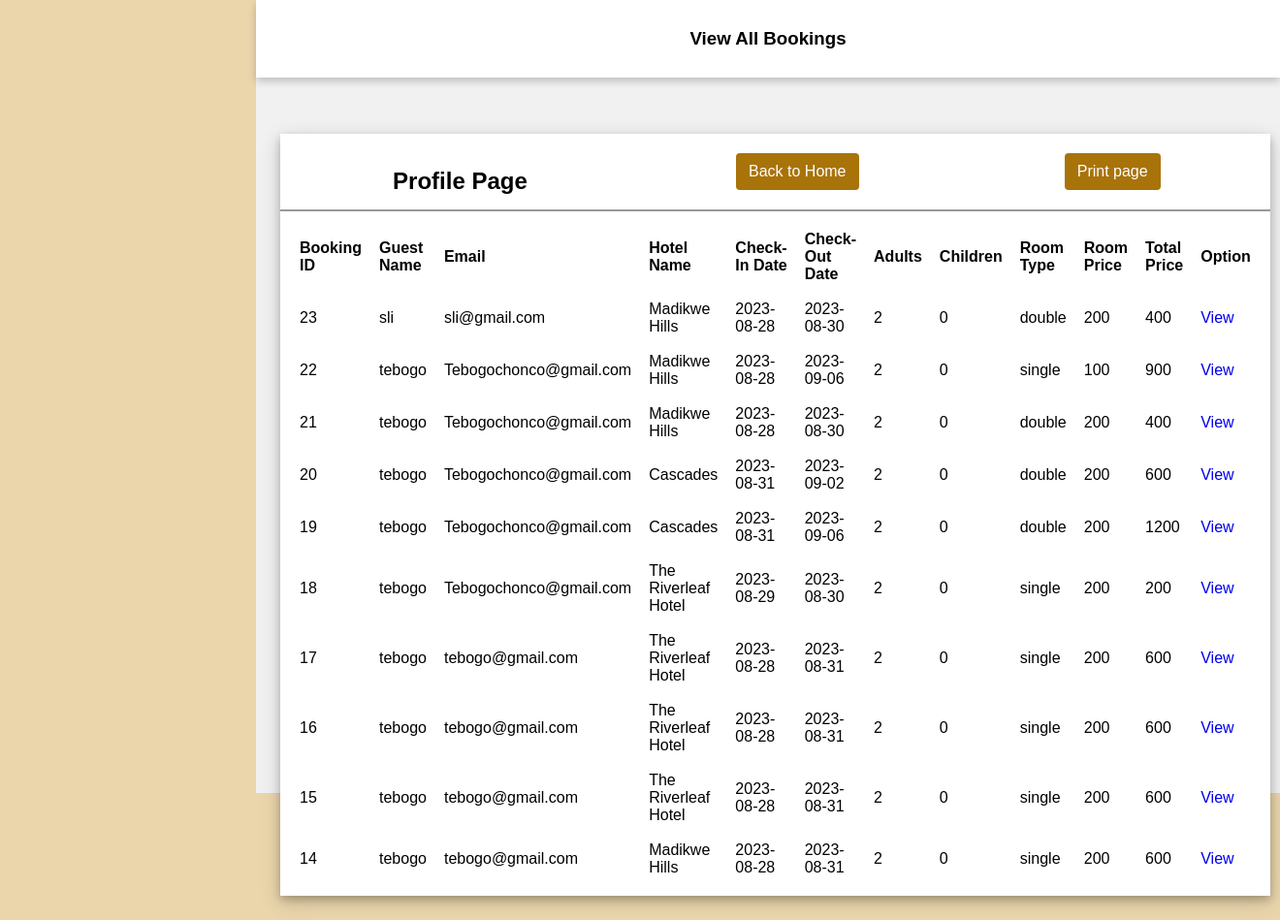
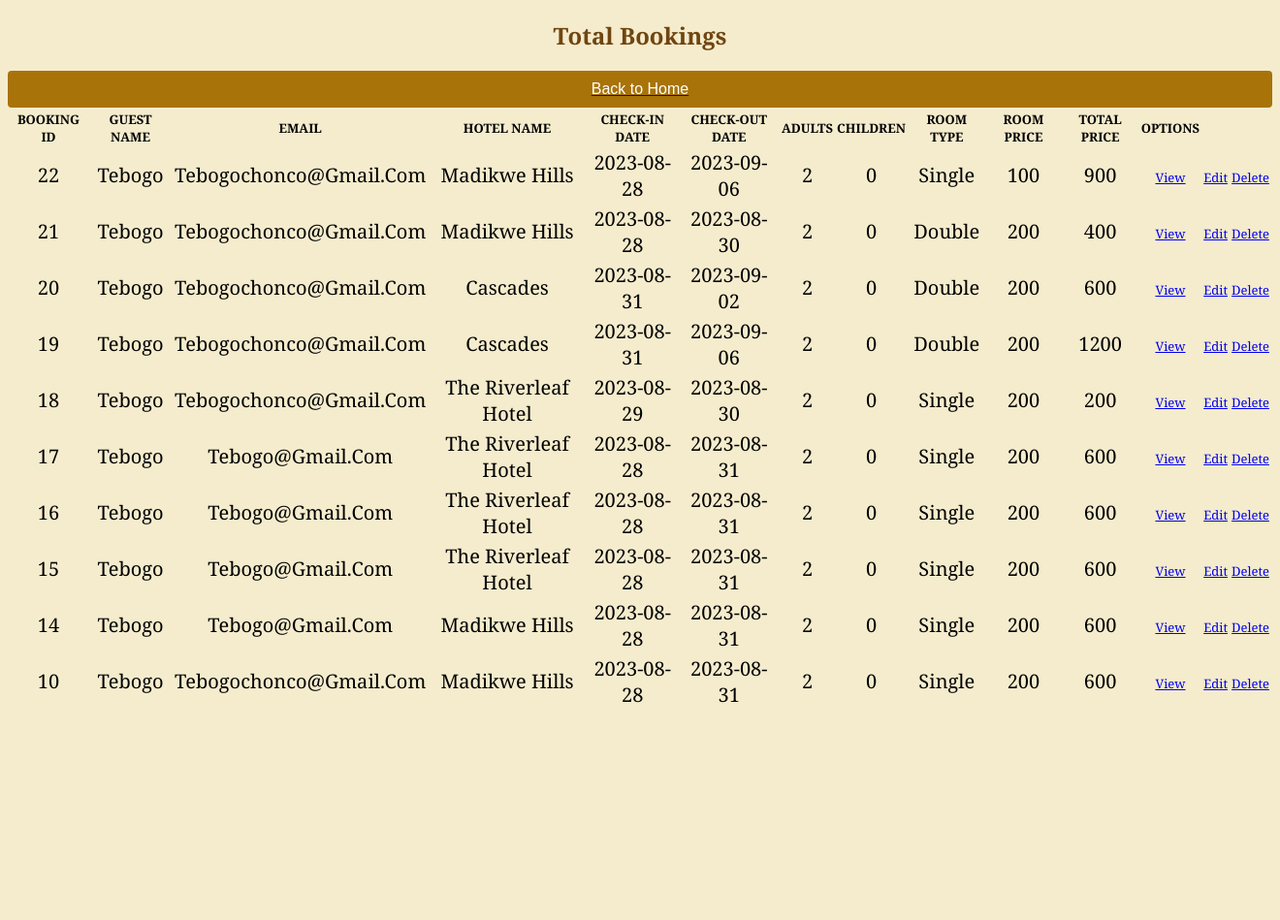
Before and after one commit to TebogoChonco/newHotelBookingApp, a PHP site: page /profile.php in a window 1320 px wide. Shown: the whole page at 97% size. After the commit the page ends 725 px from the top, so only its background shows below. Run offline with PHP 8.4, Linux system fonts and the light colour scheme; a user stored in the database is signed in; data comes from the database, SQL or seed files in the repository.

Commit message:
Profile page
Added a profile page with view bookings

```diff
--- a/includes/header.php
+++ b/includes/header.php
@@ -15,6 +15,7 @@ ini_set('display_errors', 1);
     <meta charset="UTF-8">
     <title>Hotel Booking</title>
     <link rel="stylesheet" type="text/css" href="style.css">
+    <!-- <link rel="stylesheet" type="text/css" href="Admin/hotels.css"> -->
     <link rel="stylesheet" href="https://cdnjs.cloudflare.com/ajax/libs/font-awesome/4.7.0/css/font-awesome.min.css">
     <link rel="stylesheet" href="https://cdn.jsdelivr.net/npm/bootstrap-icons@1.10.4/font/bootstrap-icons.css">
     <link rel="stylesheet" href="https://cdn.jsdelivr.net/npm/bootstrap@4.4.1/dist/css/bootstrap.min.css"
--- a/profile.php
+++ b/profile.php
@@ -1,6 +1,17 @@
 <?php
+error_reporting(E_ALL);
+ini_set('display_errors', 1);
+
 session_start();
 require_once 'includes/database.php';
+
+if (isset($_SESSION['username'])) {
+    $_SESSION['guest_name'] = $_SESSION['username'];
+} else {
+    // Handle the case where 'username' is not set in the session
+    $_SESSION['guest_name'] = 'Guest'; // You can set a default value or take other actions as needed
+}
+
 ?>
 
 <!DOCTYPE html>
@@ -10,29 +21,21 @@ require_once 'includes/database.php';
     <meta charset="UTF-8">
     <meta http-equiv="X-UA-Compatible" content="IE=edge">
     <meta name="viewport" content="width=device-width, initial-scale=1.0">
-    <link rel="stylesheet" href="Admin/hotels.css">
-    <title>Profile Page</title>
+    <link rel="stylesheet" href="style.css">
+    <title>Bookings Dashboard</title>
 </head>
 
 <body>
-    <br>
-    <div class="container">
-        <div class="header">
-            <h3>View All Bookings</h3><br>
-
-        </div>
-        <div class="content">
-
-            <div class="content-2">
-                <div class="recent-payments">
-                    <div class="title">
-                        <h2>Profile Page</h2>
-                        <li><a href="home.php"><button class="btn" id="addBtn">Back to Home</button></a></li>
-                        <li><a href=""><button class="btn" id="addBtn">Print page</button></a></li>
 
 
+
+
+    <div class="recent-bookings">
+        <div class="title">
+            <h2>Total Bookings</h2>
+            <div><a href="hotel.php"><button class="btn" id="backBtn">Back to Home</button></a></div>
         </div>
-                    <table>
+        <table class="table">
             <tr>
                 <th>Booking ID</th>
                 <th>Guest Name</th>
@@ -45,11 +48,14 @@ require_once 'includes/database.php';
                 <th>Room Type</th>
                 <th>Room Price</th>
                 <th>Total Price</th>
-                            <th>Option</th>
+                <th>Options</th>
             </tr>
 
             <?php
-                        // SQL query to select the first 5 recent bookings
+            // Check if guest_name is set in the session
+            if (isset($_SESSION['guest_name'])) {
+                // SQL query to select bookings for a specific guest name
+                $guestName = $_SESSION['guest_name'];
                 $sql = "SELECT
                     b.ID AS BookingID,
                     b.guest_name AS GuestName,
@@ -63,6 +69,7 @@ require_once 'includes/database.php';
                     b.room_price AS RoomPrice,
                     b.total_price AS TotalPrice
                 FROM bookings b
+                WHERE b.guest_name = '$guestName'
                 ORDER BY b.ID DESC
                 LIMIT 10";
 
@@ -75,7 +82,8 @@ require_once 'includes/database.php';
                 // Check if there are results
                 if ($result->num_rows > 0) {
                     // Output data of each row
-                            while ($row = $result->fetch_assoc()) { ?>
+                    while ($row = $result->fetch_assoc()) {
+                        ?>
                         <tr>
                             <td><?php echo $row["BookingID"] ?></td>
                             <td><?php echo $row["GuestName"] ?></td>
@@ -89,18 +97,20 @@ require_once 'includes/database.php';
                             <td><?php echo $row["RoomPrice"] ?></td>
                             <td><?php echo $row["TotalPrice"] ?></td>
                             <td><a href="#" class="btn">View</a></td>
+                            <td><a href="#" class="btn">Edit</a></td>
+                            <td><a href="#" class="btn">Delete</a></td>
                         </tr>
                 <?php
                     }
                 } else {
-                    echo "No bookings found.";
+                    echo "No bookings found for $guestName.";
+                }
+            } else {
+                echo "Guest name not set in session.";
             }
             ?>
         </table>
     </div>
-            </div>
-        </div>
-    </div>
 </body>
 
 </html>
--- a/style.css
+++ b/style.css
@@ -424,3 +424,17 @@ max-height: 100%;
   opacity: 1;
   pointer-events: all;
 }
+
+.table {
+  color: #000;
+  font-size: 20px;
+  text-transform:capitalize;
+  justify-content: space-around;
+  text-align: center;
+}
+
+.table th {
+  text-transform:uppercase;
+  font-size: 13px;
+  justify-content: space-around;
+}
```
Also changed, not shown: Admin/bookings.php (line endings or trailing spaces), includes/loginCheck.php (line endings or trailing spaces), 1 other file. Lines whose indentation alone changed are shown as unchanged.
